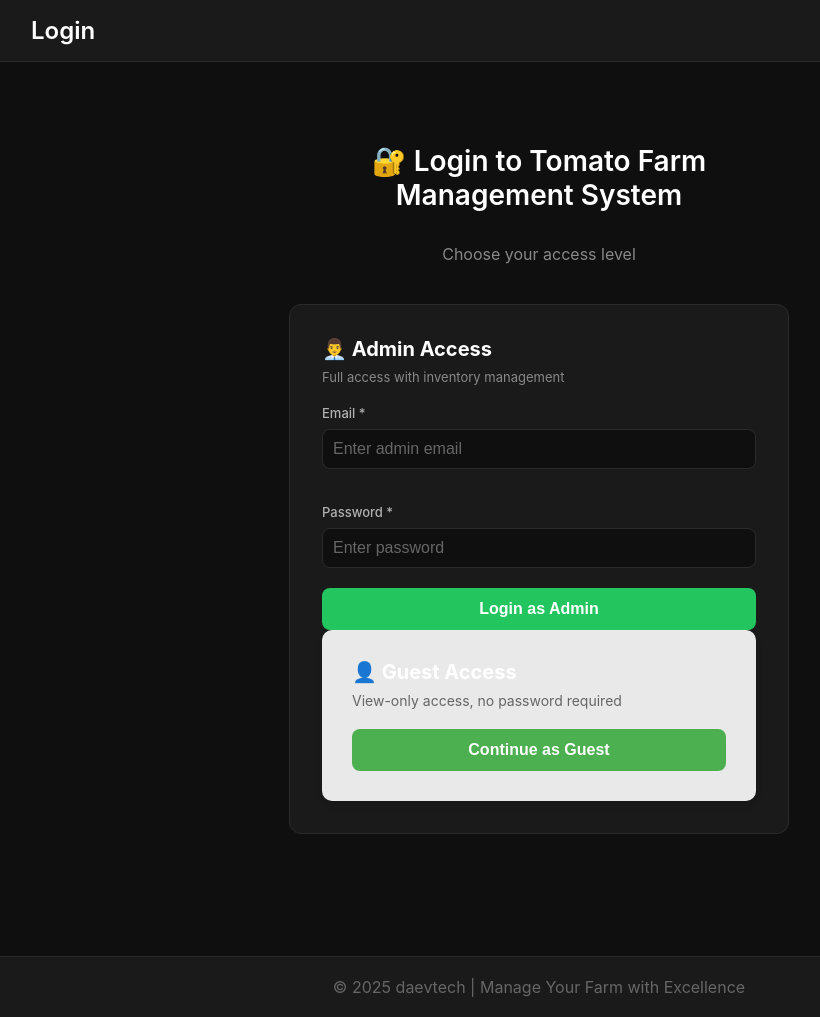
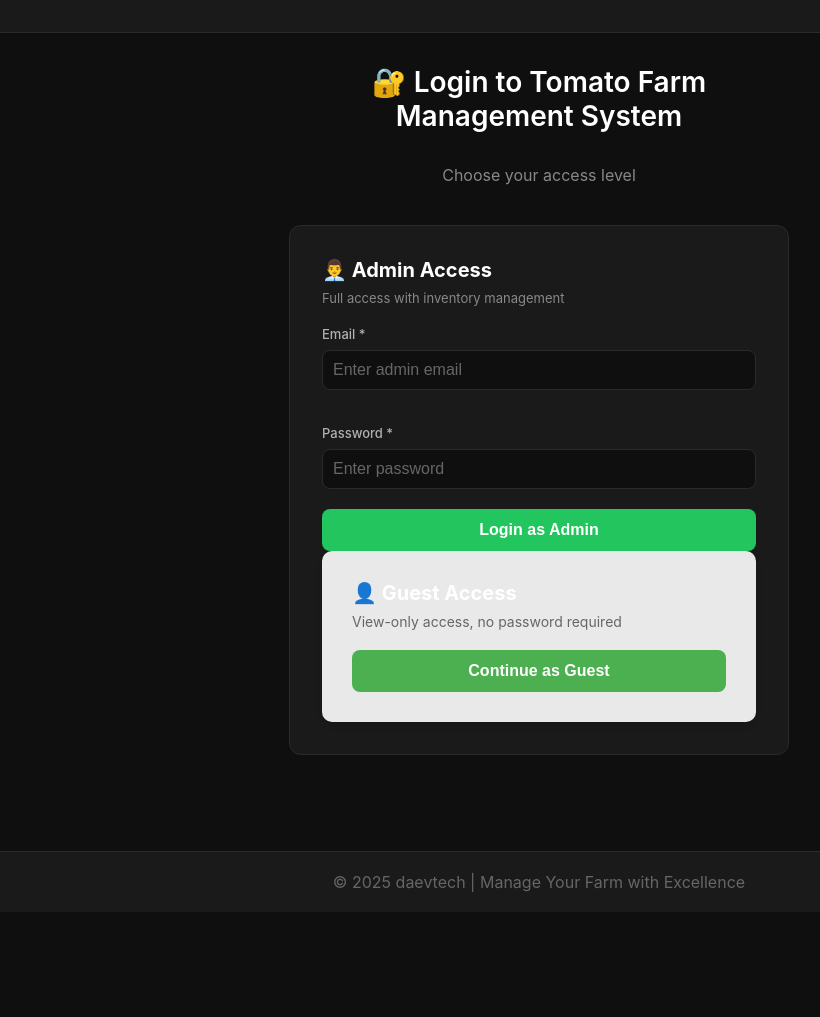
Before and after one commit to daevmassy/TomatoFarmManager-1, a Flask app: page /login in a window 1280 px wide. Shown: the whole page, without its empty margins (201-1021 px from the left). After the commit the page ends 892 px from the top, so only its background shows below. Run offline with Flask 3, Linux system fonts and the light colour scheme; some libraries are stand-ins or nearby versions.

Commit message:
Assistant checkpoint: Center login form and remove header
Assistant generated file changes:
- templates/login.html: Remove Login header
- static/css/style.css: Center login container vertically

---

User prompt:

remove this and make sure the padding for the login is floating inbetween the page

Replit-Commit-Author: Assistant
Replit-Commit-Session-Id: 744d2253-434e-44f0-b0d8-4be10dbd33cf
Replit-Commit-Event-Id: 522c6468-a788-43ce-9b73-419461e7360a

```diff
--- a/static/css/style.css
+++ b/static/css/style.css
@@ -497,7 +497,11 @@ footer {
 /* Login Page Specific */
 .login-container {
     max-width: 500px;
-    margin: 50px auto;
+    margin: 0 auto;
+    display: flex;
+    flex-direction: column;
+    justify-content: center;
+    min-height: calc(100vh - 200px);
 }
 
 .login-card {
--- a/templates/login.html
+++ b/templates/login.html
@@ -3,7 +3,7 @@
 
 {% block title %}Login - Tomato Farm Management System{% endblock %}
 
-{% block page_title %}Login{% endblock %}
+{% block page_title %}{% endblock %}
 
 {% block content %}
 <div class="login-container">
```
